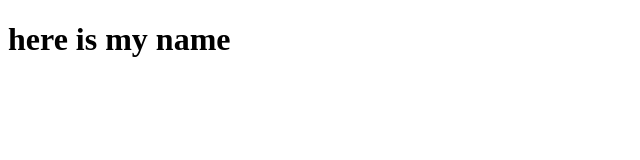
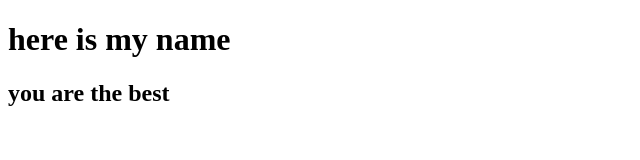
Before and after one commit to An1ket26/cv, a plain HTML site: page first.html in a window 1280 px wide. Shown: the whole page, without its empty margins (0-640 px from the left). Drawn offline with Linux system fonts and the light colour scheme.

Commit message:
added h2 tag

```diff
--- a/first.html
+++ b/first.html
@@ -1,12 +1,18 @@
 <!DOCTYPE html>
 <html lang="en">
+
 <head>
     <meta charset="UTF-8">
     <meta http-equiv="X-UA-Compatible" content="IE=edge">
     <meta name="viewport" content="width=device-width, initial-scale=1.0">
     <title>Document</title>
 </head>
+
 <body>
     <h1>here is my name</h1>
+    <div>
+        <h2>you are the best</h2>
+    </div>
 </body>
+
 </html>
```
